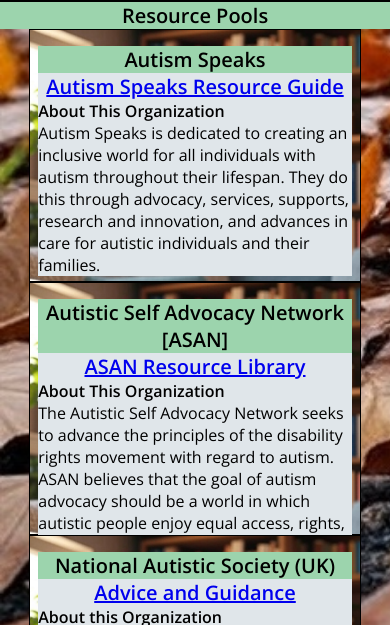
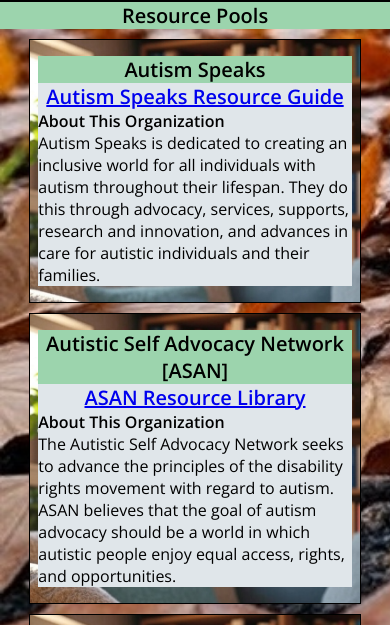
Before and after one commit to JessMouse85/Autism-Project, a plain HTML site: page resources.html in a window 390 px wide. Shown: the part 171-796 px from the top of the page. Drawn offline with nearby package versions, Linux system fonts and the light colour scheme.

Commit message:
Fixed sizing issues on resources.html

```diff
--- a/resources/CSS/style.css
+++ b/resources/CSS/style.css
@@ -79,13 +79,15 @@
     margin-bottom: 2rem;
 }
 .resource-box {
+
+    margin-top: 50px;
     background-image: url("../images/infopanel.jpg");
     background-size: cover;
     background-color: red;
     display: flex;
     flex-direction: column;
     width: 85%;
-    height: 20vh;
+    height: fit-content;
     border: 1px solid black;
     padding: 10px;
 }
@@ -195,7 +197,11 @@
         padding: 0;
         margin: 0;
         width:200px;
-        font-size: 1.25rem;
+        font-size: 1rem;
+    }
+
+    .resource-box {
+        height:fit-content;
     }
 
     .content-grid {
@@ -207,7 +213,7 @@
 
     .resource-box {
         width: 100%;
-        margin: 0;
+        margin-top: 10px;
         padding: 1rem 0;
     }
 
@@ -249,8 +255,8 @@
     }
     .resource-box {
         width: 85%;
-        height: 30vh;
-        margin: 0;
+        height: fit-content;
+        margin-top: 10px;
         padding: 1rem 8px;
     }
     .section-head{
```
